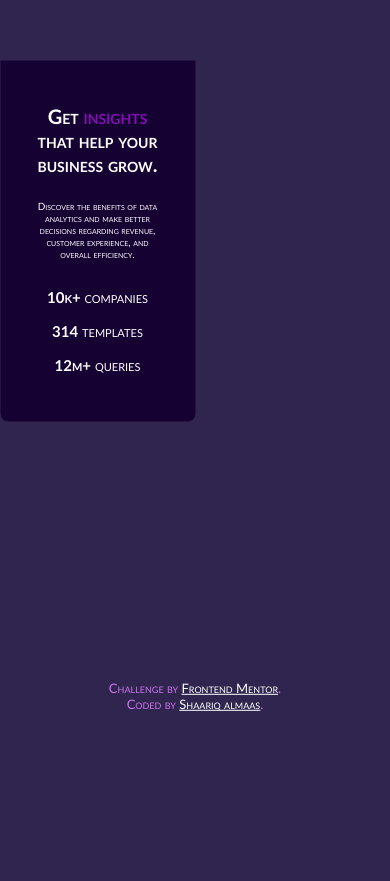
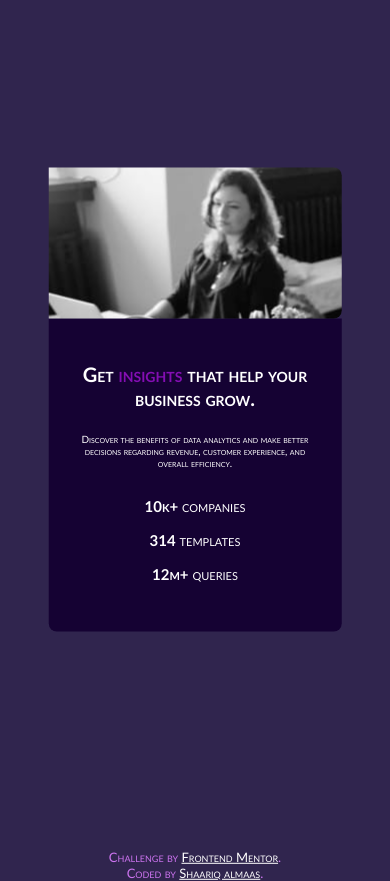
Before and after one commit to shaariq757/stats-preview-card-component-main, a plain HTML site: page index.html in a window 390 px wide. Shown: the part 145-1026 px from the top of the page. Before the commit the page ends 857 px from the top, so only its background shows below. Drawn offline with Linux system fonts and the light colour scheme.

Commit message:
optimization for mobile

```diff
--- a/style/style.css
+++ b/style/style.css
@@ -72,10 +72,7 @@ a {
   .main {
     flex-direction: column-reverse;
     position: absolute;
-    top:50%;
-    left: 25%;
-    width: 50%;
-    max-height: max-content;
+    top: 70vh;
     font-size: 10px;
   }
   .img-div {
@@ -99,7 +96,7 @@ a {
   }
   .attribution {
     position: absolute;
-    top: 100%;
+    top: 120vh;
     left: 50%;
     font-size: 13px;
     transform: translate(-50%, -60%);
```
Also changed, not shown: index.html (+0 -1 lines).
